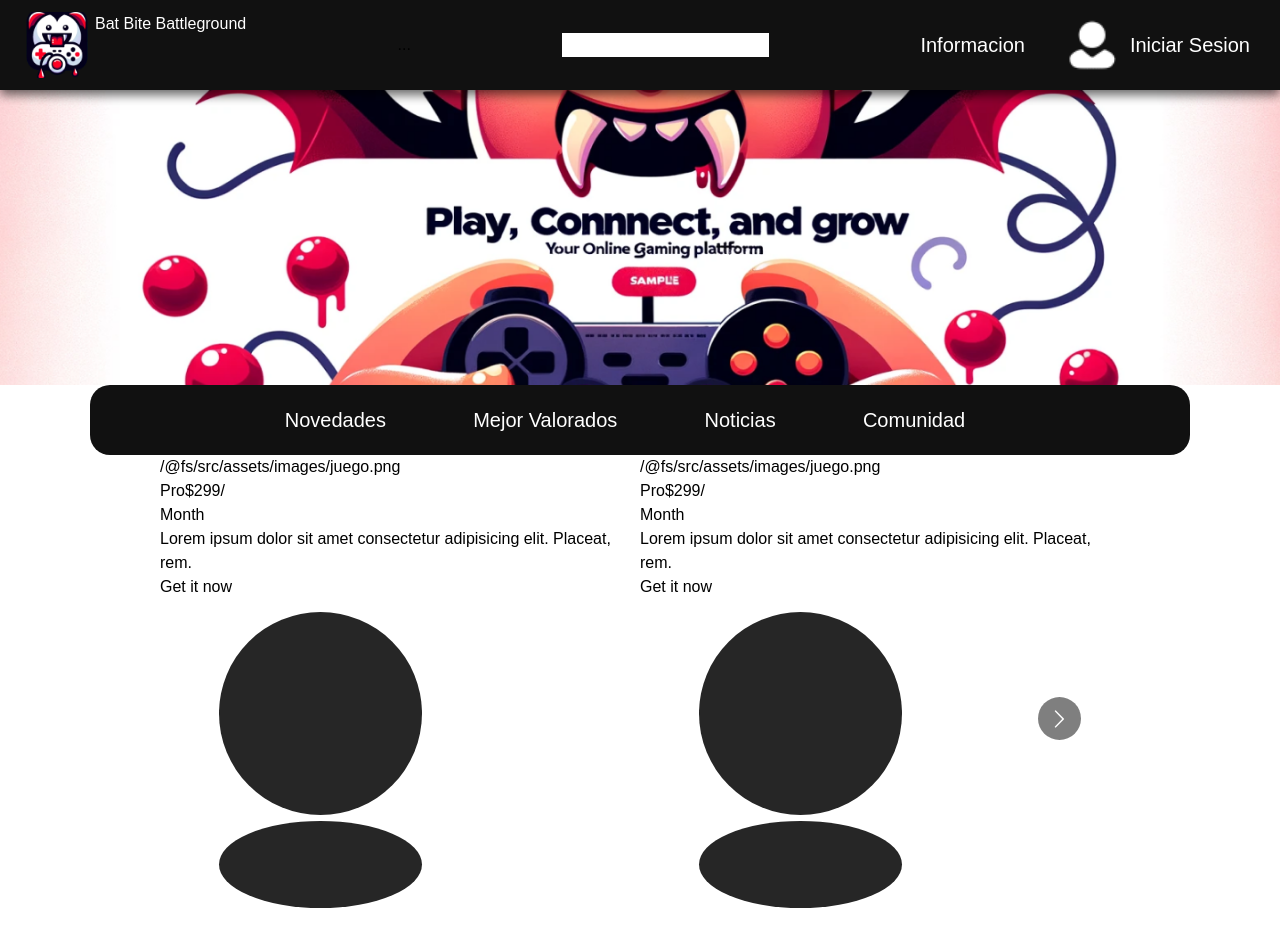
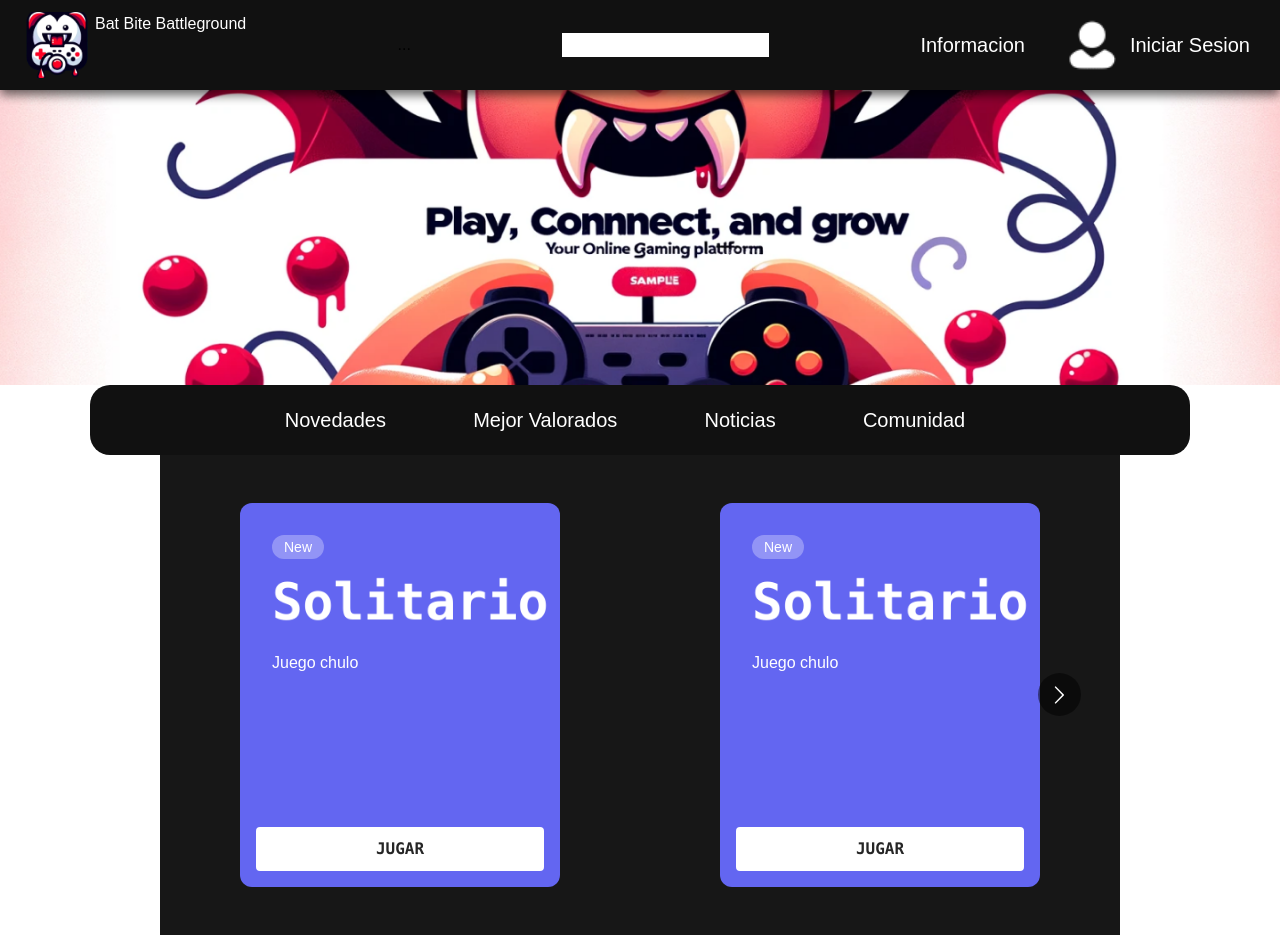
Before and after one commit to mariacornejor/PIISproject, a React (Vite) app: page / in a window 1280 px wide. Shown: the top 952 px of the page. Built offline with nearby package versions, Linux system fonts and the light colour scheme.

Commit message:
COmit antes de modificar

```diff
--- a/src/App.tsx
+++ b/src/App.tsx
@@ -6,7 +6,6 @@ import Secondbar from "./ui/components/Secondbar";
 import Carousel from "react-multi-carousel";
 import "react-multi-carousel/lib/styles.css";
 import Carruselitem from "./ui/components/Carruselitem";
-import SquishyCard from "./ui/components/SquishyCard";
 
 function App() {
   const responsive = {
@@ -36,13 +35,28 @@ function App() {
       <Secondbar />
       <div className="carrusel">
         <Carousel responsive={responsive}>
-          <Carruselitem imagen={juego} />
-          <Carruselitem imagen={juego} />
-          <Carruselitem imagen={juego} />
-          <Carruselitem imagen={juego} />
+          <Carruselitem
+            imagen={juego}
+            descrip="Juego chulo"
+            nombre="Solitario"
+          />
+          <Carruselitem
+            imagen={juego}
+            descrip="Juego chulo"
+            nombre="Solitario"
+          />
+          <Carruselitem
+            imagen={juego}
+            descrip="Juego chulo"
+            nombre="Solitario"
+          />
+          <Carruselitem
+            imagen={juego}
+            descrip="Juego chulo"
+            nombre="Solitario"
+          />
         </Carousel>
       </div>
-      <SquishyCard />
     </div>
   );
 }
--- a/src/ui/components/Carruselitem.tsx
+++ b/src/ui/components/Carruselitem.tsx
@@ -1,18 +1,93 @@
-type Props = {
-  imagen: string;
-};
-
-import SquishyCard from "./SquishyCard";
+import { motion } from "framer-motion";
 
 function Carruselitem(props: Props) {
   let imagen = props.imagen;
+  let nombre = props.nombre;
+  let descrip = props.descrip;
 
   return (
     <div>
-      {imagen}
-      <SquishyCard />
+      <section className="bg-neutral-900 px-4 py-12">
+        <div className="mx-auto w-fit">
+          <Card nombre={nombre} descrip={descrip} imagen={imagen} />
+        </div>
+      </section>
     </div>
   );
 }
 
+type Props = {
+  nombre: string;
+  imagen: string;
+  descrip: string;
+};
+
+const Card = (props: Props) => {
+  let nombre = props.nombre;
+  let imagen = props.imagen;
+  let descrip = props.descrip;
+
+  return (
+    <motion.div
+      whileHover="hover"
+      transition={{
+        duration: 1,
+        ease: "backInOut",
+      }}
+      variants={{
+        hover: {
+          scale: 1.05,
+        },
+      }}
+      className="relative h-96 w-80 shrink-0 overflow-hidden rounded-xl bg-indigo-500 p-8"
+    >
+      <div className="relative z-10 text-white">
+        <span className="mb-3 block w-fit rounded-full bg-white/30 px-3 py-0.5 text-sm font-light text-white">
+          New
+        </span>
+        <motion.span
+          initial={{ scale: 0.85 }}
+          variants={{
+            hover: {
+              scale: 1,
+            },
+          }}
+          transition={{
+            duration: 1,
+            ease: "backInOut",
+          }}
+          className="my-2 block origin-top-left font-mono text-6xl font-black leading-[1.2]"
+        >
+          {nombre}
+        </motion.span>
+        <p>{descrip}</p>
+      </div>
+      <button className="absolute bottom-4 left-4 right-4 z-20 rounded border-2 border-white bg-white py-2 text-center font-mono font-black uppercase text-neutral-800 backdrop-blur transition-colors hover:bg-white/30 hover:text-white">
+        Jugar
+      </button>
+      <div>
+        <motion.svg
+          width="320"
+          height="384"
+          viewBox="0 0 320 384"
+          fill={imagen}
+          xmlns="http://www.w3.org/2000/svg"
+          className="absolute inset-0 z-0"
+          variants={{
+            hover: {
+              scale: 1.5,
+            },
+          }}
+          transition={{
+            duration: 1,
+            ease: "backInOut",
+          }}
+        >
+          <motion.img src={imagen}></motion.img>
+        </motion.svg>
+      </div>
+    </motion.div>
+  );
+};
+
 export default Carruselitem;
--- a/src/ui/components/SquishyCard.tsx
+++ /dev/null
@@ -1,119 +0,0 @@
-import { motion } from "framer-motion";
-
-const SquishyCard = () => {
-  return (
-    <section className="bg-neutral-900 px-4 py-12">
-      <div className="mx-auto w-fit">
-        <Card />
-      </div>
-    </section>
-  );
-};
-
-const Card = () => {
-  return (
-    <motion.div
-      whileHover="hover"
-      transition={{
-        duration: 1,
-        ease: "backInOut",
-      }}
-      variants={{
-        hover: {
-          scale: 1.05,
-        },
-      }}
-      className="relative h-96 w-80 shrink-0 overflow-hidden rounded-xl bg-indigo-500 p-8"
-    >
-      <div className="relative z-10 text-white">
-        <span className="mb-3 block w-fit rounded-full bg-white/30 px-3 py-0.5 text-sm font-light text-white">
-          Pro
-        </span>
-        <motion.span
-          initial={{ scale: 0.85 }}
-          variants={{
-            hover: {
-              scale: 1,
-            },
-          }}
-          transition={{
-            duration: 1,
-            ease: "backInOut",
-          }}
-          className="my-2 block origin-top-left font-mono text-6xl font-black leading-[1.2]"
-        >
-          $299/
-          <br />
-          Month
-        </motion.span>
-        <p>
-          Lorem ipsum dolor sit amet consectetur adipisicing elit. Placeat, rem.
-        </p>
-      </div>
-      <button className="absolute bottom-4 left-4 right-4 z-20 rounded border-2 border-white bg-white py-2 text-center font-mono font-black uppercase text-neutral-800 backdrop-blur transition-colors hover:bg-white/30 hover:text-white">
-        Get it now
-      </button>
-      <Background />
-    </motion.div>
-  );
-};
-
-const Background = () => {
-  return (
-    <motion.svg
-      width="320"
-      height="384"
-      viewBox="0 0 320 384"
-      fill="none"
-      xmlns="http://www.w3.org/2000/svg"
-      className="absolute inset-0 z-0"
-      variants={{
-        hover: {
-          scale: 1.5,
-        },
-      }}
-      transition={{
-        duration: 1,
-        ease: "backInOut",
-      }}
-    >
-      <motion.circle
-        variants={{
-          hover: {
-            scaleY: 0.5,
-            y: -25,
-          },
-        }}
-        transition={{
-          duration: 1,
-          ease: "backInOut",
-          delay: 0.2,
-        }}
-        cx="160.5"
-        cy="114.5"
-        r="101.5"
-        fill="#262626"
-      />
-      <motion.ellipse
-        variants={{
-          hover: {
-            scaleY: 2.25,
-            y: -25,
-          },
-        }}
-        transition={{
-          duration: 1,
-          ease: "backInOut",
-          delay: 0.2,
-        }}
-        cx="160.5"
-        cy="265.5"
-        rx="101.5"
-        ry="43.5"
-        fill="#262626"
-      />
-    </motion.svg>
-  );
-};
-
-export default SquishyCard;
--- a/tailwind.config.js
+++ b/tailwind.config.js
@@ -1,6 +1,9 @@
 /** @type {import('tailwindcss').Config} */
 export default {
-  content: [ "./src/* */ *.{js,ts,jsx,tsx}"],
+  content: [
+    "./src/**/*.{js,ts,jsx,tsx}",
+  "./src/*.{js,ts,jsx,tsx}"
+],
   theme: {
     extend: {
     },
```
